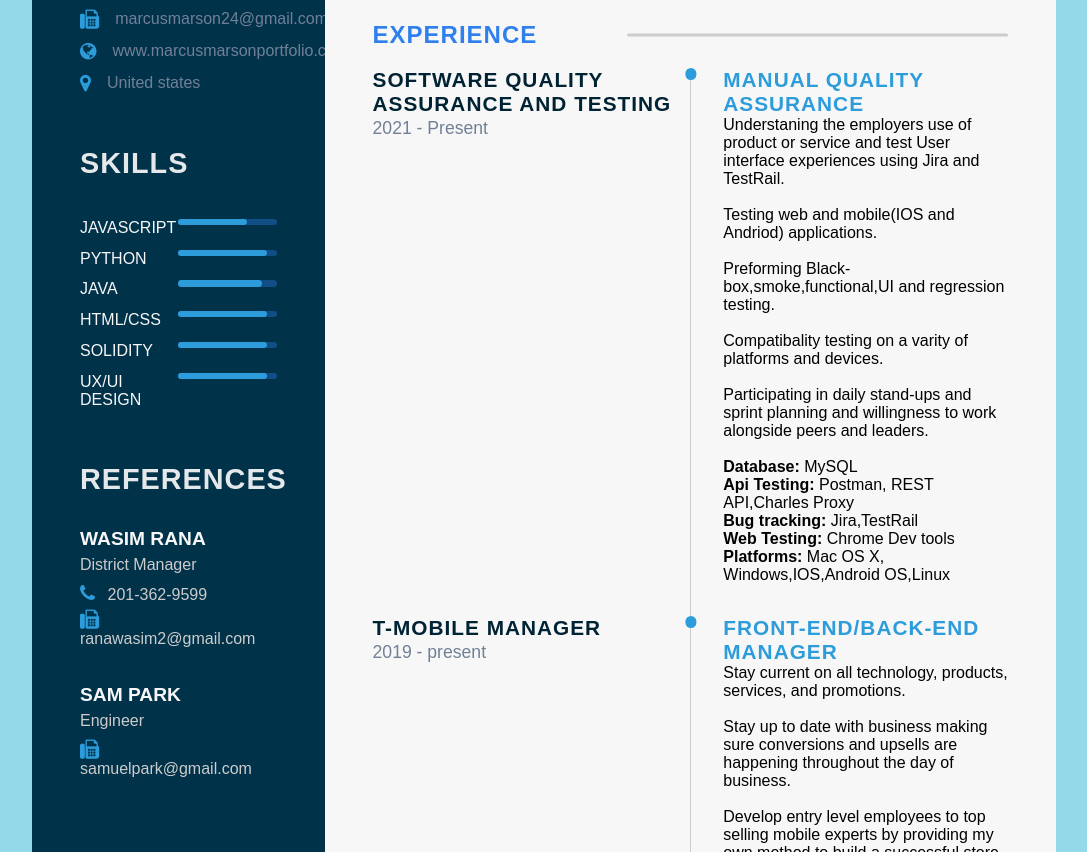
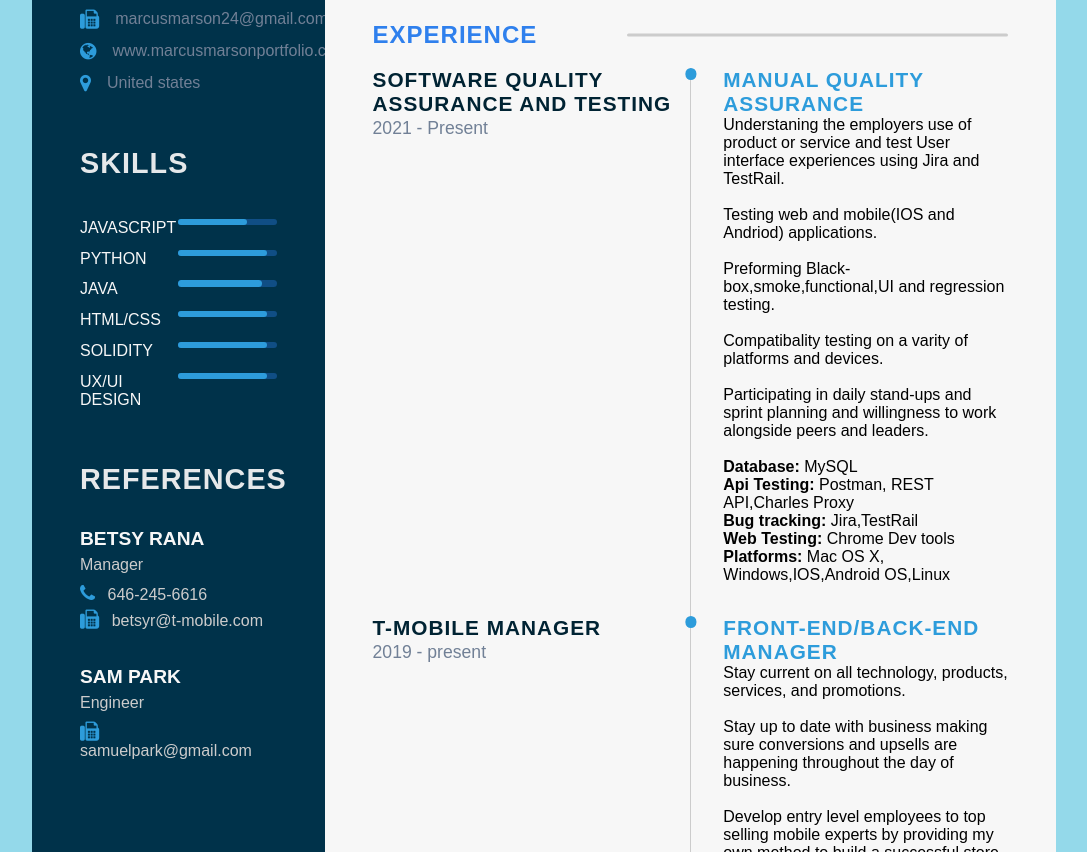
Before and after one commit to marcusmarsonio/marcusmarsonportfolio.com, a plain HTML site: page resume/index.html in a window 1280 px wide. Shown: the part 378-1230 px from the top of the page, without its empty margins (96-1183 px from the left). Drawn offline with Linux system fonts and the light colour scheme.

Commit message:
Update index.html

```diff
--- a/resume/index.html
+++ b/resume/index.html
@@ -83,16 +83,16 @@
                 <div class="references-section">
                     <h3 class="main-title">References</h3>
                     <div class="referee">
-                        <h6 class="sub-title">Wasim Rana</h6>
-                        <p class="sub-para">District Manager</p>
+                        <h6 class="sub-title">Betsy Rana</h6>
+                        <p class="sub-para"> Manager</p>
                         <ul>
                             <li>
                                 <i class="fa fa-phone"></i>
-                                201-362-9599
+                                646-245-6616
                             </li>
                             <li>
                                 <i class="fa fa-fax"></i>
-                                ranawasim2@gmail.com
+                                betsyr@t-mobile.com
                             </li>
                         </ul>
                     </div>
```
